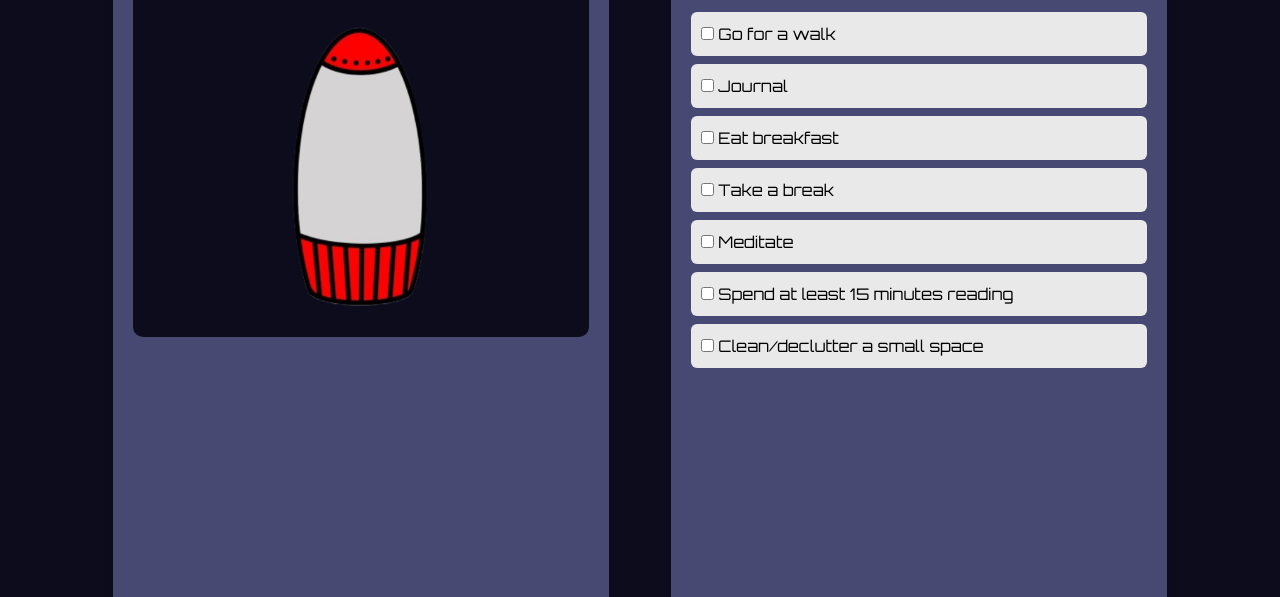
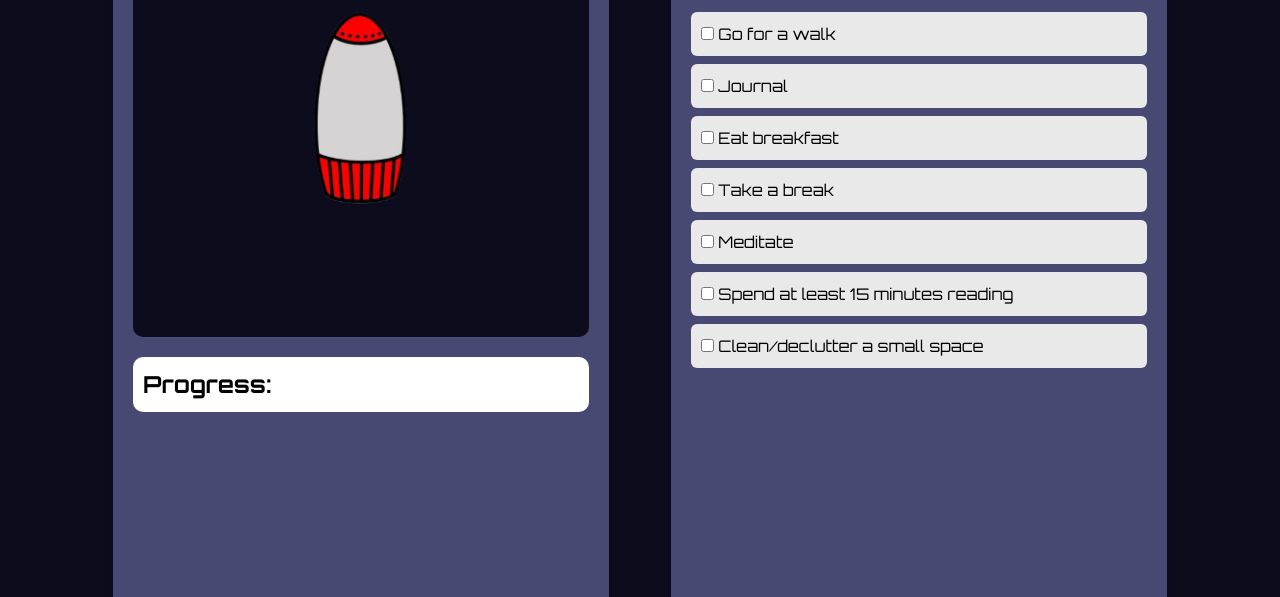
Before and after one commit to Zenith-Technica-25/Zenith, a plain HTML site: page public/index.html in a window 1280 px wide. Shown: the part 203-800 px from the top of the page. Drawn offline with Linux system fonts and the light colour scheme.

Commit message:
adding progress bar

```diff
--- a/public/css/style.css
+++ b/public/css/style.css
@@ -91,7 +91,10 @@ img {
     box-shadow: 0 4px 10px rgba(0, 0, 0, 0.1);
     margin-top: 20px;
     display: flex;
-    justify-content: center;
+    flex-direction: column;
+    gap: 20px;
+    align-items: center;
+    justify-content: top;
 
 }
 
@@ -103,11 +106,20 @@ img {
     max-height: 400px;
     display: flex;
     justify-content: center;
-    align-content: center;
+    align-items: center;
+}
+
+.progress{
+    width: 100%;
+    padding: 10px;
+    background-color: #ffff;
+    color:#000000;
+    border-radius: 10px;
 }
 
 .Phase1{
     display: on;
+    max-width: 300px;
 }
 
 .main .container-wide .main-content{
--- a/public/index.html
+++ b/public/index.html
@@ -40,6 +40,13 @@
                 </div>
 
               </div>
+              <div class="progress">
+                <div class="progress-text">
+                  <h3>
+                    Progress:
+                  </h3>
+                </div>
+              </div>
             </div>
 
             <div class="task-list">
```
